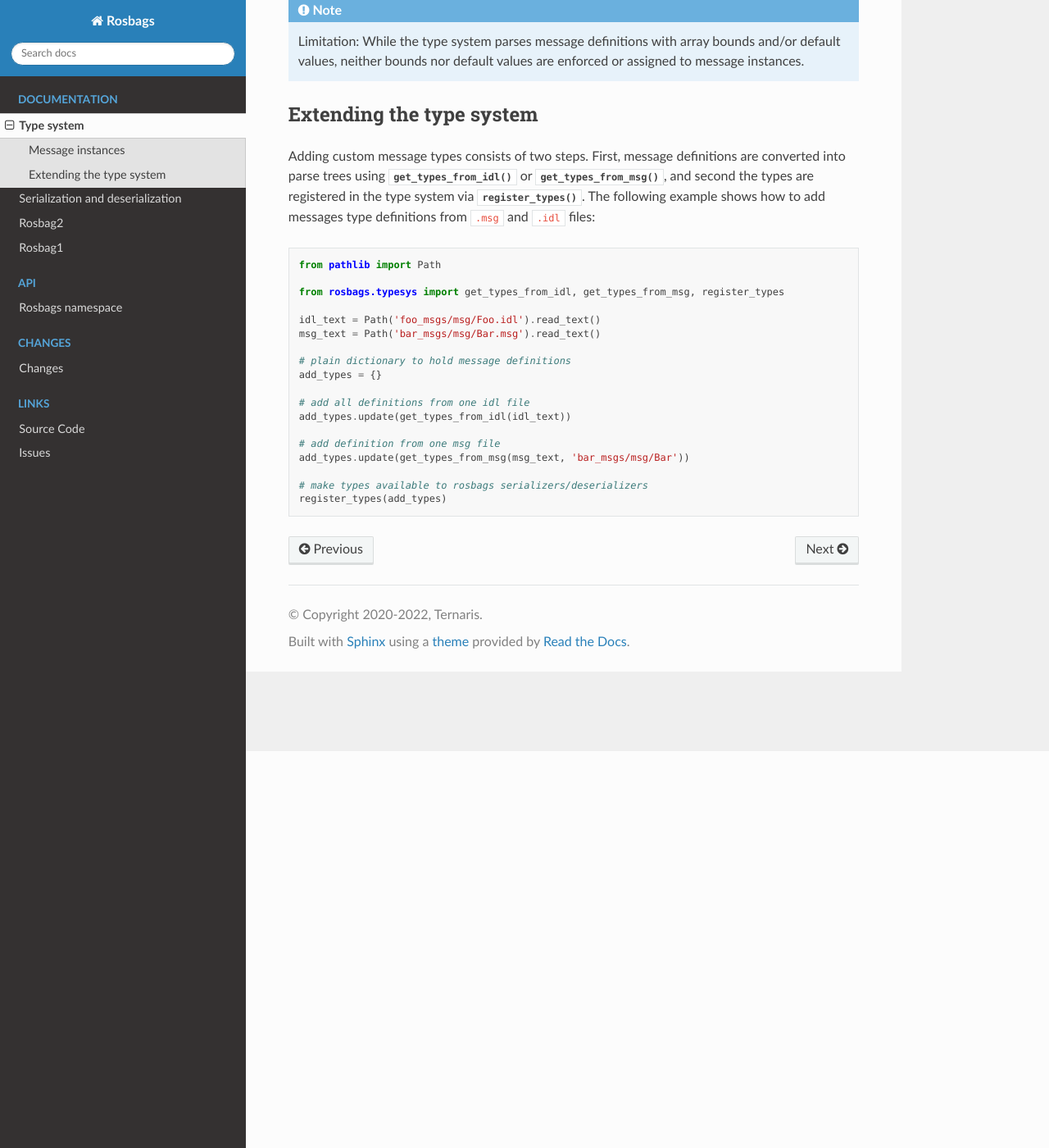
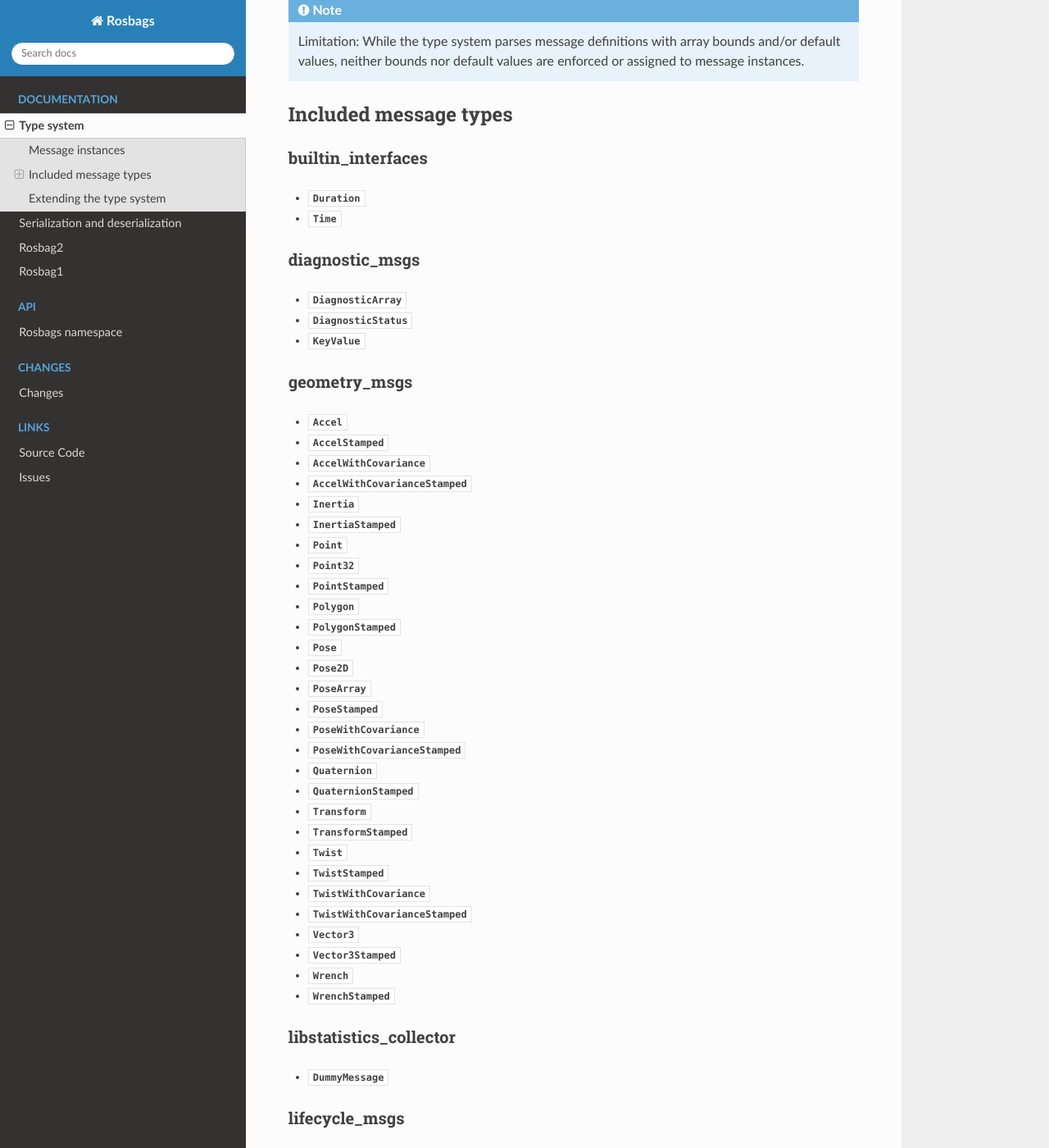
Before and after one commit to rpng/rosbags, a Sphinx documentation site: the page built from docs/topics/typesys.rst, in a window 1280 px wide and 1400 px high, scrolled down 484 px. Shown: the whole window at 82% size. Built offline with Sphinx 7.4.7 and the Read the Docs theme 2.0.0, drawn with Linux system fonts in a browser that asks for light colours; pages that are not in the unit, such as notebooks, are missing from menus; some of the changed text lies outside the part shown.

Commit message:
Add documentation for included types

```diff
--- a/docs/api/rosbags.rst
+++ b/docs/api/rosbags.rst
@@ -9,3 +9,4 @@
    rosbags.rosbag2
    rosbags.serde
    rosbags.typesys
+   rosbags.typesys.types
--- /dev/null
+++ b/docs/api/rosbags.typesys.types.rst
@@ -0,0 +1,6 @@
+rosbags.typesys.types
+=====================
+
+.. automodule:: rosbags.typesys.types
+   :members:
+   :show-inheritance:
--- a/docs/conf.py
+++ b/docs/conf.py
@@ -22,6 +22,7 @@
 author = 'Ternaris'
 
 autoapi_python_use_implicit_namespaces = True
+autodoc_typehints = 'description'
 
 extensions = [
     'sphinx.ext.autodoc',
--- /dev/null
+++ b/docs/topics/typesys-types.rst
@@ -0,0 +1,194 @@
+builtin_interfaces
+******************
+- :py:class:`Duration <rosbags.typesys.types.builtin_interfaces__msg__Duration>`
+- :py:class:`Time <rosbags.typesys.types.builtin_interfaces__msg__Time>`
+
+diagnostic_msgs
+***************
+- :py:class:`DiagnosticArray <rosbags.typesys.types.diagnostic_msgs__msg__DiagnosticArray>`
+- :py:class:`DiagnosticStatus <rosbags.typesys.types.diagnostic_msgs__msg__DiagnosticStatus>`
+- :py:class:`KeyValue <rosbags.typesys.types.diagnostic_msgs__msg__KeyValue>`
+
+geometry_msgs
+*************
+- :py:class:`Accel <rosbags.typesys.types.geometry_msgs__msg__Accel>`
+- :py:class:`AccelStamped <rosbags.typesys.types.geometry_msgs__msg__AccelStamped>`
+- :py:class:`AccelWithCovariance <rosbags.typesys.types.geometry_msgs__msg__AccelWithCovariance>`
+- :py:class:`AccelWithCovarianceStamped <rosbags.typesys.types.geometry_msgs__msg__AccelWithCovarianceStamped>`
+- :py:class:`Inertia <rosbags.typesys.types.geometry_msgs__msg__Inertia>`
+- :py:class:`InertiaStamped <rosbags.typesys.types.geometry_msgs__msg__InertiaStamped>`
+- :py:class:`Point <rosbags.typesys.types.geometry_msgs__msg__Point>`
+- :py:class:`Point32 <rosbags.typesys.types.geometry_msgs__msg__Point32>`
+- :py:class:`PointStamped <rosbags.typesys.types.geometry_msgs__msg__PointStamped>`
+- :py:class:`Polygon <rosbags.typesys.types.geometry_msgs__msg__Polygon>`
+- :py:class:`PolygonStamped <rosbags.typesys.types.geometry_msgs__msg__PolygonStamped>`
+- :py:class:`Pose <rosbags.typesys.types.geometry_msgs__msg__Pose>`
+- :py:class:`Pose2D <rosbags.typesys.types.geometry_msgs__msg__Pose2D>`
+- :py:class:`PoseArray <rosbags.typesys.types.geometry_msgs__msg__PoseArray>`
+- :py:class:`PoseStamped <rosbags.typesys.types.geometry_msgs__msg__PoseStamped>`
+- :py:class:`PoseWithCovariance <rosbags.typesys.types.geometry_msgs__msg__PoseWithCovariance>`
+- :py:class:`PoseWithCovarianceStamped <rosbags.typesys.types.geometry_msgs__msg__PoseWithCovarianceStamped>`
+- :py:class:`Quaternion <rosbags.typesys.types.geometry_msgs__msg__Quaternion>`
+- :py:class:`QuaternionStamped <rosbags.typesys.types.geometry_msgs__msg__QuaternionStamped>`
+- :py:class:`Transform <rosbags.typesys.types.geometry_msgs__msg__Transform>`
+- :py:class:`TransformStamped <rosbags.typesys.types.geometry_msgs__msg__TransformStamped>`
+- :py:class:`Twist <rosbags.typesys.types.geometry_msgs__msg__Twist>`
+- :py:class:`TwistStamped <rosbags.typesys.types.geometry_msgs__msg__TwistStamped>`
+- :py:class:`TwistWithCovariance <rosbags.typesys.types.geometry_msgs__msg__TwistWithCovariance>`
+- :py:class:`TwistWithCovarianceStamped <rosbags.typesys.types.geometry_msgs__msg__TwistWithCovarianceStamped>`
+- :py:class:`Vector3 <rosbags.typesys.types.geometry_msgs__msg__Vector3>`
+- :py:class:`Vector3Stamped <rosbags.typesys.types.geometry_msgs__msg__Vector3Stamped>`
+- :py:class:`Wrench <rosbags.typesys.types.geometry_msgs__msg__Wrench>`
+- :py:class:`WrenchStamped <rosbags.typesys.types.geometry_msgs__msg__WrenchStamped>`
+
+libstatistics_collector
+***********************
+- :py:class:`DummyMessage <rosbags.typesys.types.libstatistics_collector__msg__DummyMessage>`
+
+lifecycle_msgs
+**************
+- :py:class:`State <rosbags.typesys.types.lifecycle_msgs__msg__State>`
+- :py:class:`Transition <rosbags.typesys.types.lifecycle_msgs__msg__Transition>`
+- :py:class:`TransitionDescription <rosbags.typesys.types.lifecycle_msgs__msg__TransitionDescription>`
+- :py:class:`TransitionEvent <rosbags.typesys.types.lifecycle_msgs__msg__TransitionEvent>`
+
+nav_msgs
+********
+- :py:class:`GridCells <rosbags.typesys.types.nav_msgs__msg__GridCells>`
+- :py:class:`MapMetaData <rosbags.typesys.types.nav_msgs__msg__MapMetaData>`
+- :py:class:`OccupancyGrid <rosbags.typesys.types.nav_msgs__msg__OccupancyGrid>`
+- :py:class:`Odometry <rosbags.typesys.types.nav_msgs__msg__Odometry>`
+- :py:class:`Path <rosbags.typesys.types.nav_msgs__msg__Path>`
+
+rcl_interfaces
+**************
+- :py:class:`FloatingPointRange <rosbags.typesys.types.rcl_interfaces__msg__FloatingPointRange>`
+- :py:class:`IntegerRange <rosbags.typesys.types.rcl_interfaces__msg__IntegerRange>`
+- :py:class:`ListParametersResult <rosbags.typesys.types.rcl_interfaces__msg__ListParametersResult>`
+- :py:class:`Log <rosbags.typesys.types.rcl_interfaces__msg__Log>`
+- :py:class:`Parameter <rosbags.typesys.types.rcl_interfaces__msg__Parameter>`
+- :py:class:`ParameterDescriptor <rosbags.typesys.types.rcl_interfaces__msg__ParameterDescriptor>`
+- :py:class:`ParameterEvent <rosbags.typesys.types.rcl_interfaces__msg__ParameterEvent>`
+- :py:class:`ParameterEventDescriptors <rosbags.typesys.types.rcl_interfaces__msg__ParameterEventDescriptors>`
+- :py:class:`ParameterType <rosbags.typesys.types.rcl_interfaces__msg__ParameterType>`
+- :py:class:`ParameterValue <rosbags.typesys.types.rcl_interfaces__msg__ParameterValue>`
+- :py:class:`SetParametersResult <rosbags.typesys.types.rcl_interfaces__msg__SetParametersResult>`
+
+rmw_dds_common
+**************
+- :py:class:`Gid <rosbags.typesys.types.rmw_dds_common__msg__Gid>`
+- :py:class:`NodeEntitiesInfo <rosbags.typesys.types.rmw_dds_common__msg__NodeEntitiesInfo>`
+- :py:class:`ParticipantEntitiesInfo <rosbags.typesys.types.rmw_dds_common__msg__ParticipantEntitiesInfo>`
+
+rosgraph_msgs
+*************
+- :py:class:`Clock <rosbags.typesys.types.rosgraph_msgs__msg__Clock>`
+
+sensor_msgs
+***********
+- :py:class:`BatteryState <rosbags.typesys.types.sensor_msgs__msg__BatteryState>`
+- :py:class:`CameraInfo <rosbags.typesys.types.sensor_msgs__msg__CameraInfo>`
+- :py:class:`ChannelFloat32 <rosbags.typesys.types.sensor_msgs__msg__ChannelFloat32>`
+- :py:class:`CompressedImage <rosbags.typesys.types.sensor_msgs__msg__CompressedImage>`
+- :py:class:`FluidPressure <rosbags.typesys.types.sensor_msgs__msg__FluidPressure>`
+- :py:class:`Illuminance <rosbags.typesys.types.sensor_msgs__msg__Illuminance>`
+- :py:class:`Image <rosbags.typesys.types.sensor_msgs__msg__Image>`
+- :py:class:`Imu <rosbags.typesys.types.sensor_msgs__msg__Imu>`
+- :py:class:`JointState <rosbags.typesys.types.sensor_msgs__msg__JointState>`
+- :py:class:`Joy <rosbags.typesys.types.sensor_msgs__msg__Joy>`
+- :py:class:`JoyFeedback <rosbags.typesys.types.sensor_msgs__msg__JoyFeedback>`
+- :py:class:`JoyFeedbackArray <rosbags.typesys.types.sensor_msgs__msg__JoyFeedbackArray>`
+- :py:class:`LaserEcho <rosbags.typesys.types.sensor_msgs__msg__LaserEcho>`
+- :py:class:`LaserScan <rosbags.typesys.types.sensor_msgs__msg__LaserScan>`
+- :py:class:`MagneticField <rosbags.typesys.types.sensor_msgs__msg__MagneticField>`
+- :py:class:`MultiDOFJointState <rosbags.typesys.types.sensor_msgs__msg__MultiDOFJointState>`
+- :py:class:`MultiEchoLaserScan <rosbags.typesys.types.sensor_msgs__msg__MultiEchoLaserScan>`
+- :py:class:`NavSatFix <rosbags.typesys.types.sensor_msgs__msg__NavSatFix>`
+- :py:class:`NavSatStatus <rosbags.typesys.types.sensor_msgs__msg__NavSatStatus>`
+- :py:class:`PointCloud <rosbags.typesys.types.sensor_msgs__msg__PointCloud>`
+- :py:class:`PointCloud2 <rosbags.typesys.types.sensor_msgs__msg__PointCloud2>`
+- :py:class:`PointField <rosbags.typesys.types.sensor_msgs__msg__PointField>`
+- :py:class:`Range <rosbags.typesys.types.sensor_msgs__msg__Range>`
+- :py:class:`RegionOfInterest <rosbags.typesys.types.sensor_msgs__msg__RegionOfInterest>`
+- :py:class:`RelativeHumidity <rosbags.typesys.types.sensor_msgs__msg__RelativeHumidity>`
+- :py:class:`Temperature <rosbags.typesys.types.sensor_msgs__msg__Temperature>`
+- :py:class:`TimeReference <rosbags.typesys.types.sensor_msgs__msg__TimeReference>`
+
+shape_msgs
+**********
+- :py:class:`Mesh <rosbags.typesys.types.shape_msgs__msg__Mesh>`
+- :py:class:`MeshTriangle <rosbags.typesys.types.shape_msgs__msg__MeshTriangle>`
+- :py:class:`Plane <rosbags.typesys.types.shape_msgs__msg__Plane>`
+- :py:class:`SolidPrimitive <rosbags.typesys.types.shape_msgs__msg__SolidPrimitive>`
+
+statistics_msgs
+***************
+- :py:class:`MetricsMessage <rosbags.typesys.types.statistics_msgs__msg__MetricsMessage>`
+- :py:class:`StatisticDataPoint <rosbags.typesys.types.statistics_msgs__msg__StatisticDataPoint>`
+- :py:class:`StatisticDataType <rosbags.typesys.types.statistics_msgs__msg__StatisticDataType>`
+
+std_msgs
+********
+- :py:class:`Bool <rosbags.typesys.types.std_msgs__msg__Bool>`
+- :py:class:`Byte <rosbags.typesys.types.std_msgs__msg__Byte>`
+- :py:class:`ByteMultiArray <rosbags.typesys.types.std_msgs__msg__ByteMultiArray>`
+- :py:class:`Char <rosbags.typesys.types.std_msgs__msg__Char>`
+- :py:class:`ColorRGBA <rosbags.typesys.types.std_msgs__msg__ColorRGBA>`
+- :py:class:`Empty <rosbags.typesys.types.std_msgs__msg__Empty>`
+- :py:class:`Float32 <rosbags.typesys.types.std_msgs__msg__Float32>`
+- :py:class:`Float32MultiArray <rosbags.typesys.types.std_msgs__msg__Float32MultiArray>`
+- :py:class:`Float64 <rosbags.typesys.types.std_msgs__msg__Float64>`
+- :py:class:`Float64MultiArray <rosbags.typesys.types.std_msgs__msg__Float64MultiArray>`
+- :py:class:`Header <rosbags.typesys.types.std_msgs__msg__Header>`
+- :py:class:`Int16 <rosbags.typesys.types.std_msgs__msg__Int16>`
+- :py:class:`Int16MultiArray <rosbags.typesys.types.std_msgs__msg__Int16MultiArray>`
+- :py:class:`Int32 <rosbags.typesys.types.std_msgs__msg__Int32>`
+- :py:class:`Int32MultiArray <rosbags.typesys.types.std_msgs__msg__Int32MultiArray>`
+- :py:class:`Int64 <rosbags.typesys.types.std_msgs__msg__Int64>`
+- :py:class:`Int64MultiArray <rosbags.typesys.types.std_msgs__msg__Int64MultiArray>`
+- :py:class:`Int8 <rosbags.typesys.types.std_msgs__msg__Int8>`
+- :py:class:`Int8MultiArray <rosbags.typesys.types.std_msgs__msg__Int8MultiArray>`
+- :py:class:`MultiArrayDimension <rosbags.typesys.types.std_msgs__msg__MultiArrayDimension>`
+- :py:class:`MultiArrayLayout <rosbags.typesys.types.std_msgs__msg__MultiArrayLayout>`
+- :py:class:`String <rosbags.typesys.types.std_msgs__msg__String>`
+- :py:class:`UInt16 <rosbags.typesys.types.std_msgs__msg__UInt16>`
+- :py:class:`UInt16MultiArray <rosbags.typesys.types.std_msgs__msg__UInt16MultiArray>`
+- :py:class:`UInt32 <rosbags.typesys.types.std_msgs__msg__UInt32>`
+- :py:class:`UInt32MultiArray <rosbags.typesys.types.std_msgs__msg__UInt32MultiArray>`
+- :py:class:`UInt64 <rosbags.typesys.types.std_msgs__msg__UInt64>`
+- :py:class:`UInt64MultiArray <rosbags.typesys.types.std_msgs__msg__UInt64MultiArray>`
+- :py:class:`UInt8 <rosbags.typesys.types.std_msgs__msg__UInt8>`
+- :py:class:`UInt8MultiArray <rosbags.typesys.types.std_msgs__msg__UInt8MultiArray>`
+
+stereo_msgs
+***********
+- :py:class:`DisparityImage <rosbags.typesys.types.stereo_msgs__msg__DisparityImage>`
+
+tf2_msgs
+********
+- :py:class:`TF2Error <rosbags.typesys.types.tf2_msgs__msg__TF2Error>`
+- :py:class:`TFMessage <rosbags.typesys.types.tf2_msgs__msg__TFMessage>`
+
+trajectory_msgs
+***************
+- :py:class:`JointTrajectory <rosbags.typesys.types.trajectory_msgs__msg__JointTrajectory>`
+- :py:class:`JointTrajectoryPoint <rosbags.typesys.types.trajectory_msgs__msg__JointTrajectoryPoint>`
+- :py:class:`MultiDOFJointTrajectory <rosbags.typesys.types.trajectory_msgs__msg__MultiDOFJointTrajectory>`
+- :py:class:`MultiDOFJointTrajectoryPoint <rosbags.typesys.types.trajectory_msgs__msg__MultiDOFJointTrajectoryPoint>`
+
+unique_identifier_msgs
+**********************
+- :py:class:`UUID <rosbags.typesys.types.unique_identifier_msgs__msg__UUID>`
+
+visualization_msgs
+******************
+- :py:class:`ImageMarker <rosbags.typesys.types.visualization_msgs__msg__ImageMarker>`
+- :py:class:`InteractiveMarker <rosbags.typesys.types.visualization_msgs__msg__InteractiveMarker>`
+- :py:class:`InteractiveMarkerControl <rosbags.typesys.types.visualization_msgs__msg__InteractiveMarkerControl>`
+- :py:class:`InteractiveMarkerFeedback <rosbags.typesys.types.visualization_msgs__msg__InteractiveMarkerFeedback>`
+- :py:class:`InteractiveMarkerInit <rosbags.typesys.types.visualization_msgs__msg__InteractiveMarkerInit>`
+- :py:class:`InteractiveMarkerPose <rosbags.typesys.types.visualization_msgs__msg__InteractiveMarkerPose>`
+- :py:class:`InteractiveMarkerUpdate <rosbags.typesys.types.visualization_msgs__msg__InteractiveMarkerUpdate>`
+- :py:class:`Marker <rosbags.typesys.types.visualization_msgs__msg__Marker>`
+- :py:class:`MarkerArray <rosbags.typesys.types.visualization_msgs__msg__MarkerArray>`
+- :py:class:`MenuEntry <rosbags.typesys.types.visualization_msgs__msg__MenuEntry>`
--- a/docs/topics/typesys.rst
+++ b/docs/topics/typesys.rst
@@ -12,6 +12,11 @@
 .. note::
 
    Limitation: While the type system parses message definitions with array bounds and/or default values, neither bounds nor default values are enforced or assigned to message instances.
+
+Included message types
+----------------------
+
+.. include:: ./typesys-types.rst
 
 Extending the type system
 -------------------------
```
Also changed, not shown: 1 other file.
